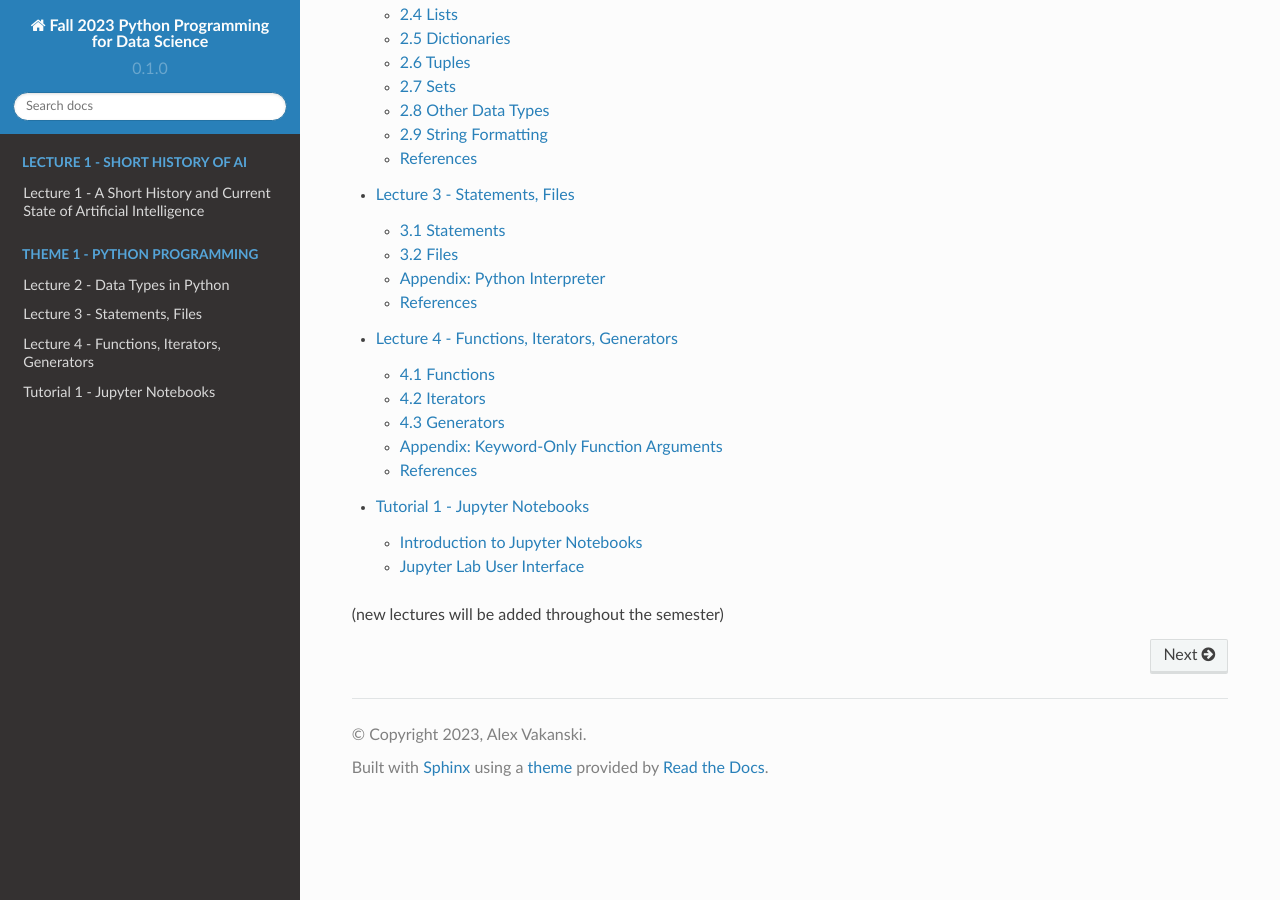
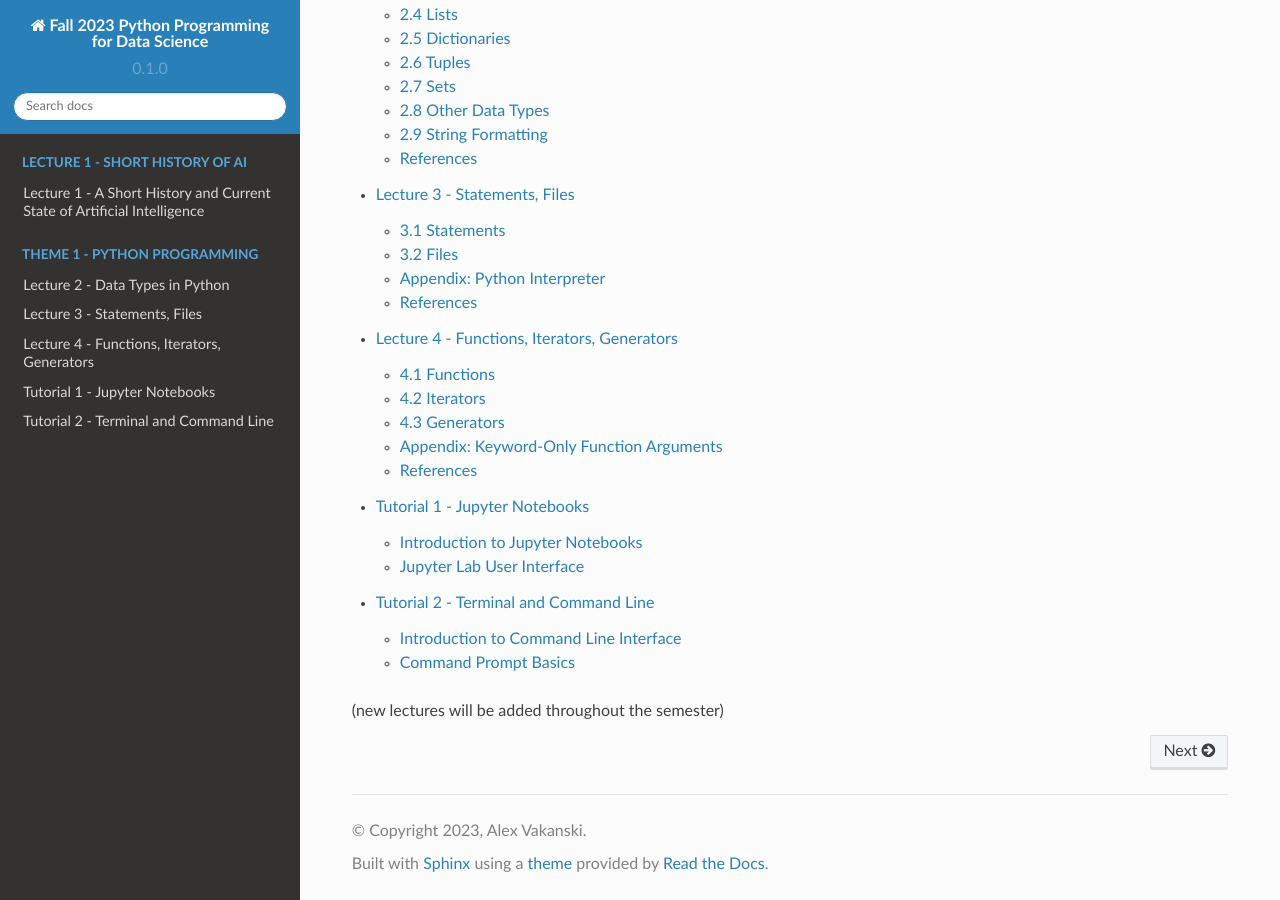
Before and after one commit to avakanski/Fall-2023-Python-Programming-for-Data-Science, a Sphinx documentation site: the page built from docs/index.rst, in a window 1280 px wide and 900 px high, scrolled down 1871 px. Built offline with Sphinx 7.4.7 and the Read the Docs theme 2.0.0, drawn with Linux system fonts in a browser that asks for light colours.

Commit message:
Update index.rst

```diff
--- a/docs/index.rst
+++ b/docs/index.rst
@@ -60,5 +60,6 @@ Lectures
    Lectures/Theme_1-Python_Programming/Lecture_3-Statements,_Files/Lecture_3-Statements,_Files.ipynb
    Lectures/Theme_1-Python_Programming/Lecture_4-Functions,_Iterators,_Generators/Lecture_4-Functions.ipynb
    Lectures/Theme_1-Python_Programming/Tutorial_1-Jupyter_Notebooks/Tutorial_1-Jupyter_Notebooks.ipynb
+   Lectures/Theme_1-Python_Programming/Tutorial_2-Terminal_and_Command_Line/Tutorial_2-Terminal_and_Command_Line.ipynb
 
 (new lectures will be added throughout the semester)
```
